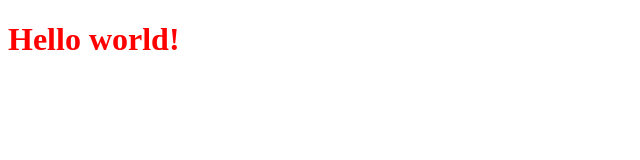
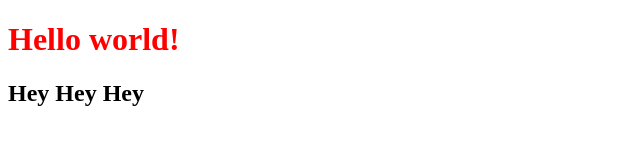
Before and after one commit to Fanppop/new_rep2, a plain HTML site: page programm/index.html in a window 1280 px wide. Shown: the whole page, without its empty margins (0-640 px from the left). Drawn offline with Linux system fonts and the light colour scheme.

Commit message:
Update index.html

```diff
--- a/programm/index.html
+++ b/programm/index.html
@@ -8,5 +8,6 @@
 </head>
 <body>
     <h1>Hello world!</h1>
+    <h2>Hey Hey Hey</h2>
 </body>
 </html>
```
